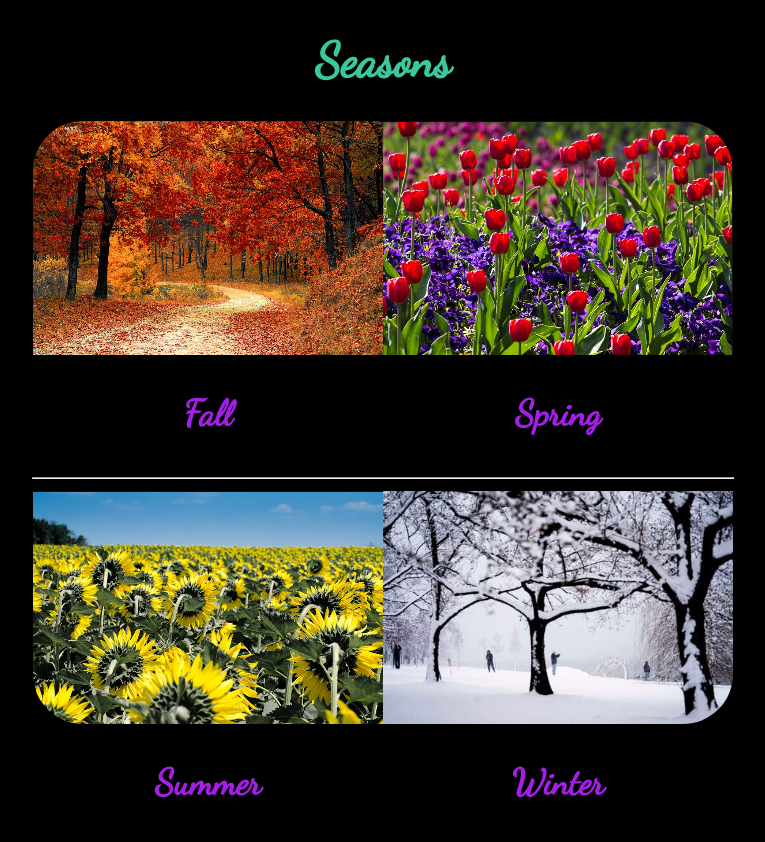
After one commit to jabernall24/CST-336, a PHP site: page /practice/p1/index.html in a window 1280 px wide. The commit adds this page. Shown: the whole page, without its empty margins (257-1022 px from the left). Run offline with PHP 8.4, Linux system fonts and the light colour scheme.

Commit message:
finished activity for practice session 1

```diff
--- a/hw/hw1/first_app.html
+++ b/hw/hw1/first_app.html
@@ -40,7 +40,7 @@
 
     <footer>
         <hr>
-                CST-336. 2019&copy; Bernal <br>
+                CST-336. 2019&copy; Jesus A. Bernal Lopez<br>
                 <strong>Disclaimer:</strong> The information on this page is fictitous. <br>
                 It is used for academic purposes only <br>
                 <img src="../../img/csumb_logo.png" alt="CSUMB logo"/>
--- a/hw/hw1/index.html
+++ b/hw/hw1/index.html
@@ -101,7 +101,7 @@
 
     <hr>
     <footer>
-            CST-336. 2019&copy; Bernal <br>
+            CST-336. 2019&copy; Jesus A. Bernal Lopez<br>
             <strong>Disclaimer:</strong> The information on this page is fictitous. <br>
             It is used for academic purposes only <br>
 
--- a/hw/hw1/second_app.html
+++ b/hw/hw1/second_app.html
@@ -26,7 +26,7 @@
 
     <footer>
         <hr>
-                CST-336. 2019&copy; Bernal <br>
+                CST-336. 2019&copy; Jesus A. Bernal Lopez<br>
                 <strong>Disclaimer:</strong> The information on this page is fictitous. <br>
                 It is used for academic purposes only <br>
                 <img src="../../img/csumb_logo.png" alt="CSUMB logo"/>
--- /dev/null
+++ b/practice/p1/css/styles.css
@@ -0,0 +1,43 @@
+.row {
+    display: flex;
+    justify-content: center;
+}
+
+body {
+    background-color: black;
+    text-align: center;
+    font-family: 'Dancing Script', cursive;
+    font-size: 18pt;
+}
+
+hr {
+    width: 700px;
+}
+
+h2 {
+    color: #a21fe3;
+}
+
+h1 {
+    color: #3bc89d;
+}
+
+#fall {
+    border-top-left-radius: 50px;
+}
+
+#spring {
+    border-top-right-radius: 50px;
+}
+
+#summer {
+    border-bottom-left-radius: 50px;
+}
+
+#winter {
+    border-bottom-right-radius: 50px;
+}
+
+img:hover {
+    width: 125%;
+}
--- /dev/null
+++ b/practice/p1/index.html
@@ -0,0 +1,42 @@
+<!DOCTYPE html>
+
+<html>
+    <head>
+        <meta charset="utf=8">
+        <title>cst336 Practice: p1</title>
+        <link rel="stylesheet" href="css/styles.css" type="text/css" />
+        <link href="https://fonts.googleapis.com/css?family=Dancing+Script" rel="stylesheet">
+    </head>
+
+    <body>
+        <header>
+            <h1>Seasons</h1>
+        </header>
+        <aside class="row">
+            <div>
+                <a href="https://thefall.xyz"><img src="img/fall.png" alt="Fall image" id="fall"></img></a>
+
+                <h2> Fall </h2>
+            </div>
+
+            <div>
+                <a href="https://spring.io"><img src="img/spring.png" alt="Spring image" id="spring"></img></a>
+                <h2> Spring </h2>
+            </div>
+        </aside>
+
+        <hr>
+        <aside class="row">
+            <div>
+                <a href="https://en.wikipedia.org/wiki/Summer"><img src="img/summer.png" alt="Summer image" id="summer"></img></a>
+                <h2> Summer </h2>
+            </div>
+
+            <div>
+                <a href="https://www.seewinter.com/winter-and-hope/winter/"><img src="img/winter.jpg" alt="Winter image" id="winter"></img></a>
+                <h2> Winter </h2>
+            </div>
+        </aside>
+    </body>
+
+</html>
```
Also changed, not shown: hw/hw1/basics.html (+47 -5 lines), hw/hw1/css/styles.css (+31 -0 lines), hw/hw1/img/basics/array_example.png (added), hw/hw1/img/basics/dictionary_example.png (added), hw/hw1/img/basics/for_loop.png (added), hw/hw1/img/basics/while_loop.png (added), practice/p1/img/fall.png (added), practice/p1/img/spring.png (added), practice/p1/img/summer.png (added), practice/p1/img/winter.jpg (added).
